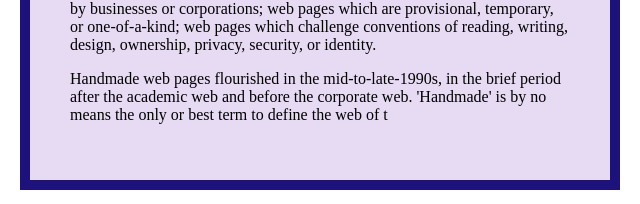
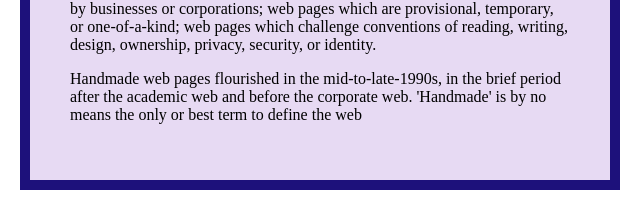
Before and after one commit to mikufan010-hash/timetraveler, a plain HTML site: page 2010s/index.html in a window 1280 px wide. Shown: the part 492-696 px from the top of the page, 320-960 px from the left. Drawn offline with nearby package versions, Linux system fonts and the light colour scheme; a web font is replaced by a local one.

Commit message:
Update index.html

```diff
--- a/2010s/index.html
+++ b/2010s/index.html
@@ -34,6 +34,7 @@
 
 
     <style>
+
 
 	@keyframes cool-animation {
 		0% {
@@ -108,7 +109,7 @@
 	<div class="container">
 		 <p>The term <em>'handmade'</em> usually refers to objects made by hand or by using simple tools rather than machines. The result may be homely — as in a child's clay ashtray — or exquisite — as in a pair of bespoke brogues.</p>
       <p>I evoke the term <strong>'handmade web'</strong> to refer to web pages coded by hand rather than by software; web pages made and maintained by individuals rather than by businesses or corporations; web pages which are provisional, temporary, or one-of-a-kind; web pages which challenge conventions of reading, writing, design, ownership, privacy, security, or identity.</p>
-      <p>Handmade web pages flourished in the mid-to-late-1990s, in the brief period after the academic web and before the corporate web. 'Handmade' is by no means the only or best term to define the web of t
+      <p>Handmade web pages flourished in the mid-to-late-1990s, in the brief period after the academic web and before the corporate web. 'Handmade' is by no means the only or best term to define the web
 	</div>
 </body>
 
```
